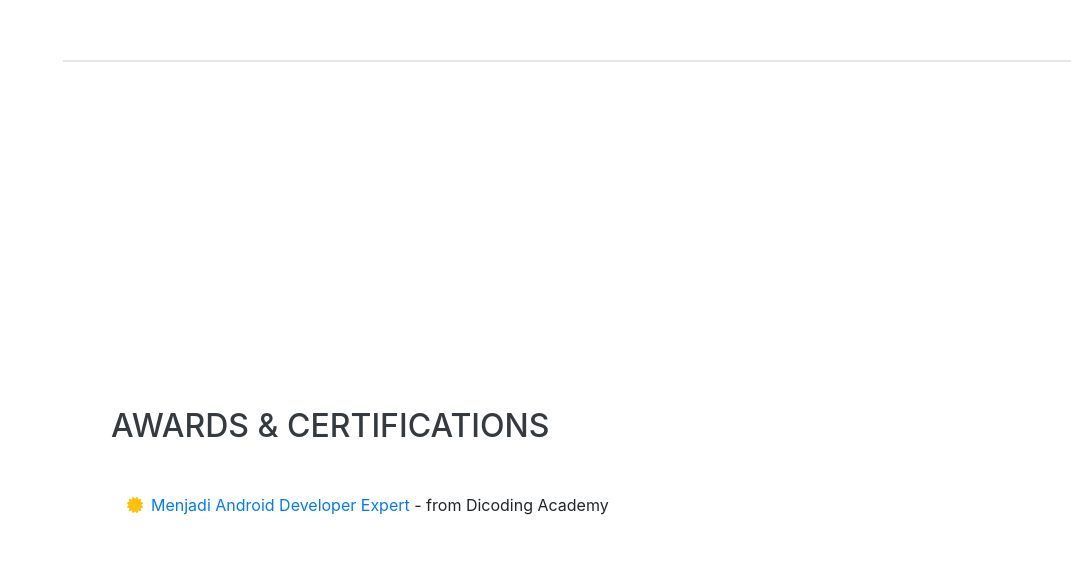
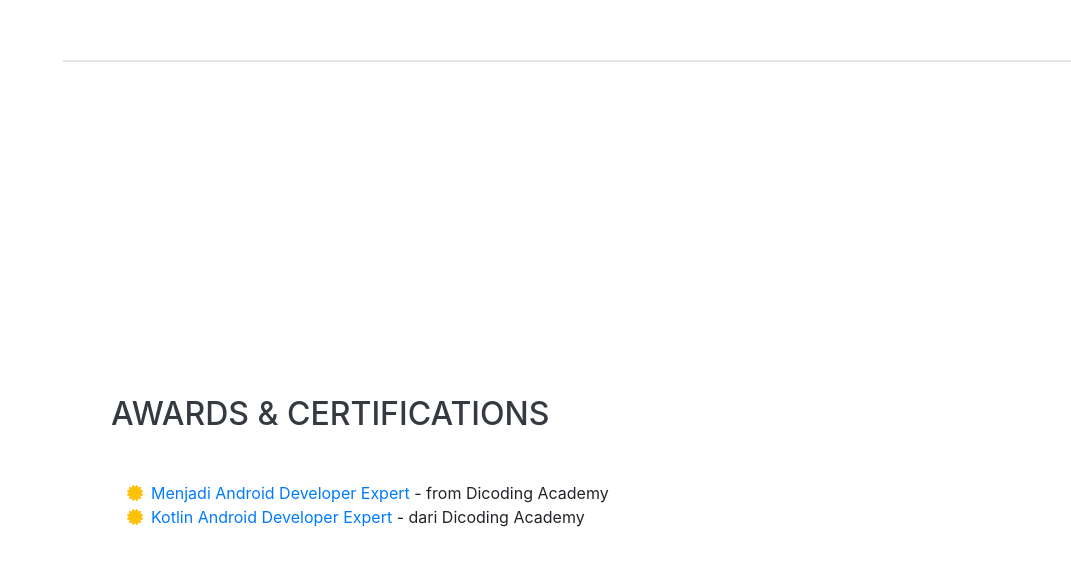
Before and after one commit to doniapr/doniapr.github.io, a website with bundled scripts: page index.html in a window 1280 px wide. Shown: the part 3143-3709 px from the top of the page, without its empty margins (209-1280 px from the left). Built offline with nearby package versions, Linux system fonts and the light colour scheme; a web font is replaced by a local one.

Commit message:
update certified

```diff
--- a/index.html
+++ b/index.html
@@ -68,7 +68,7 @@
         </div>
         <!-- <p class="lead mb-5">I am experienced in leveraging agile frameworks to provide a robust synopsis for high level overviews. Iterative approaches to corporate strategy foster collaborative thinking to further the overall value proposition.</p> -->
         <div class="social-icons">
-          <a href="https://www.linkedin.com/in/doni-aprilianto-47588a165/" target="_blank">
+          <a href="https://www.linkedin.com/in/doni-aprilianto/" target="_blank">
             <i class="fab fa-linkedin-in"></i>
           </a>
           <a href="https://www.github.com/doniapr" target="_blank">
@@ -185,11 +185,11 @@
             <a href="https://www.dicoding.com/users/119632/academies">Menjadi Android Developer Expert</a>
              - from Dicoding Academy
           </li>
-          <!-- <li>
-            <i class="fa-li fa fa-trophy text-warning"></i>
-            <a href="https://www.dicoding.com/users/119632/academies">Menjadi Android Developer Expert</a>
+          <li>
+            <i class="fa-li fa fa-certificate text-warning"></i>
+            <a href="https://www.dicoding.com/users/119632/academies">Kotlin Android Developer Expert</a>
              - dari Dicoding Academy
-          </li> -->
+          </li>
         </ul>
       </div>
     </section>
```
